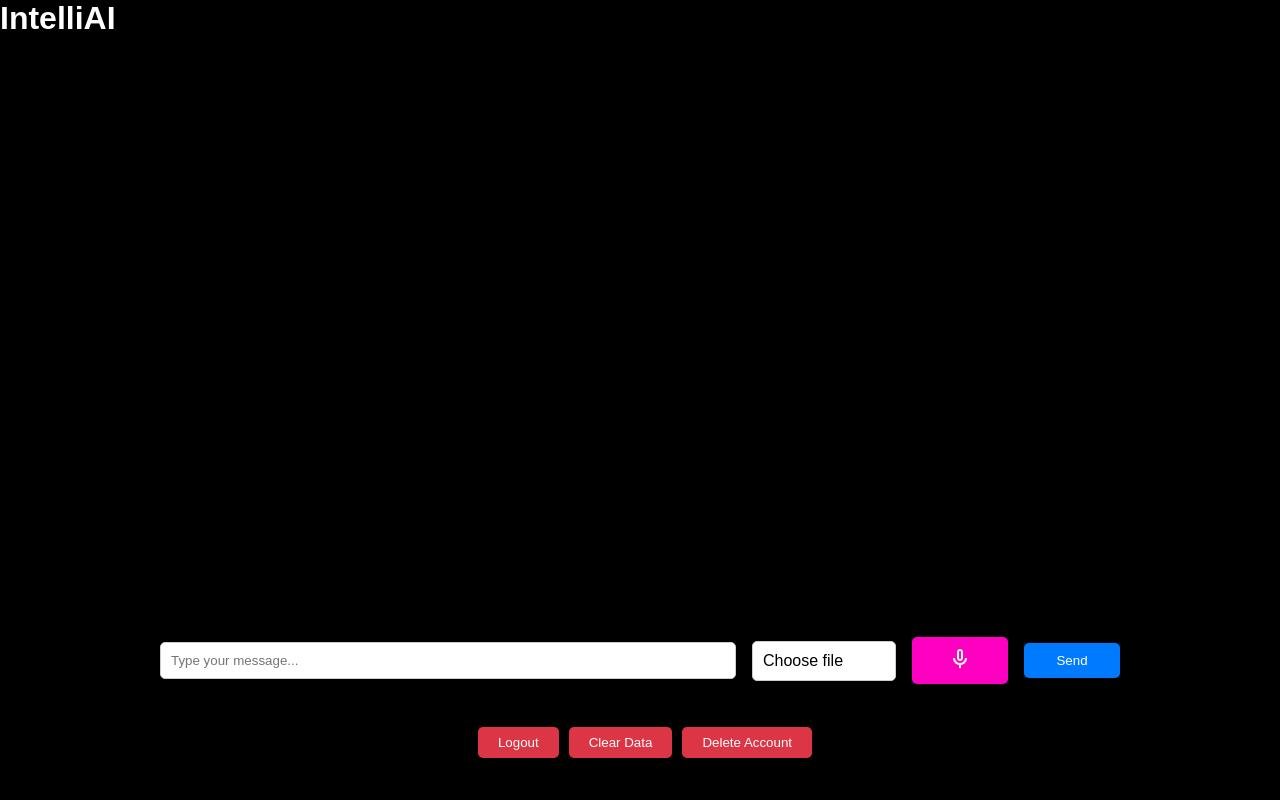
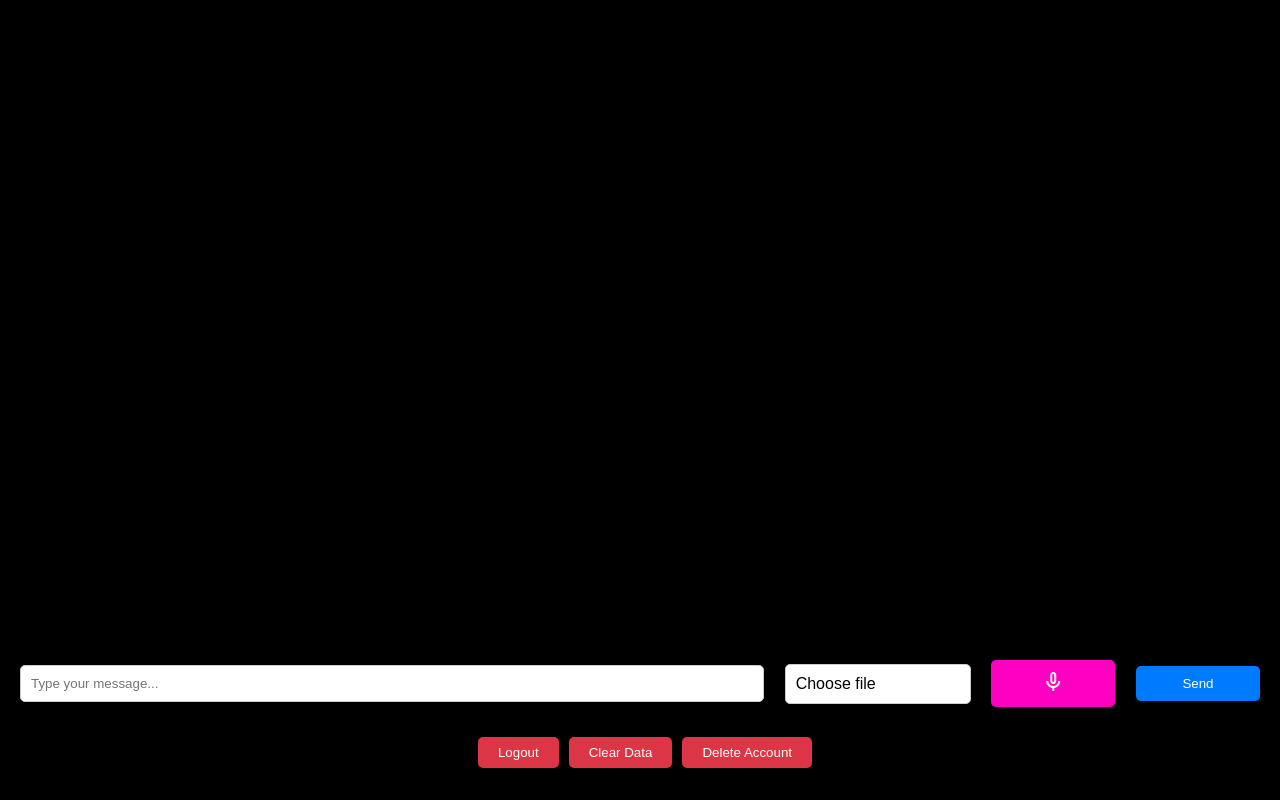
Before and after one commit to MayuraPatkar/intelliAi, a Django app: template templates/intelliAi.html in a window 1280 px wide. Run offline with Django 5.2, Linux system fonts and the light colour scheme; the template is opened without the code that fills it, so the values that code supplies are empty.

Commit message:
home page UI update

```diff
--- a/templates/intelliAi.html
+++ b/templates/intelliAi.html
@@ -8,6 +8,7 @@
         href="https://fonts.googleapis.com/css2?family=Material+Symbols+Outlined:opsz,wght,FILL,GRAD@48,400,0,0" />
     <title>IntelliAI</title>
     <style>
+
         * {
             margin: 0;
             padding: 0;
@@ -17,32 +18,20 @@
         body {
             font-family: Arial, sans-serif;
             background-color: #000000;
-            margin: 0;
-            padding: 0;
-        }
-
-        header {
-            background-color: #000000;
-            color: #fff;
-            text-align: left;
         }
 
         .container {
-            width: 1000px;
-            margin: 20px auto;
-            height: 80vh;
-            padding: 20px;
+            width: 100%;
+            height: 100vh;
             background-color: #000000;
-            border-radius: 8px;
         }
 
         .chat-box {
-            height: 90%;
+            height: 80%;
             overflow-y: auto;
             padding: 10px;
             background-color: #000000;
             border-radius: 8px;
-            margin-bottom: 20px;
         }
 
         .message {
@@ -65,6 +54,7 @@
         #user-input {
             display: flex;
             bottom: 0;
+            padding: 20px;
             width: 100%;
             justify-content: space-between;
         }
@@ -157,9 +147,6 @@
 </head>
 
 <body>
-    <header>
-        <h1>IntelliAI</h1>
-    </header>
     <div class="container">
         <div class="chat-box" id="chat-box"></div>
         <form id="user-input">
@@ -169,11 +156,11 @@
             <button id="startBtn"><span class="material-symbols-outlined">mic</span></button>
             <input type="submit" value="Send">
         </form>
-    </div>
-    <div id="profile">
-        <button id="logout">Logout</button>
-        <button id="clear-data">Clear Data</button>
-        <button id="delete-account">Delete Account</button>
+        <div id="profile">
+            <button id="logout">Logout</button>
+            <button id="clear-data">Clear Data</button>
+            <button id="delete-account">Delete Account</button>
+        </div>
     </div>
 </body>
 
```
